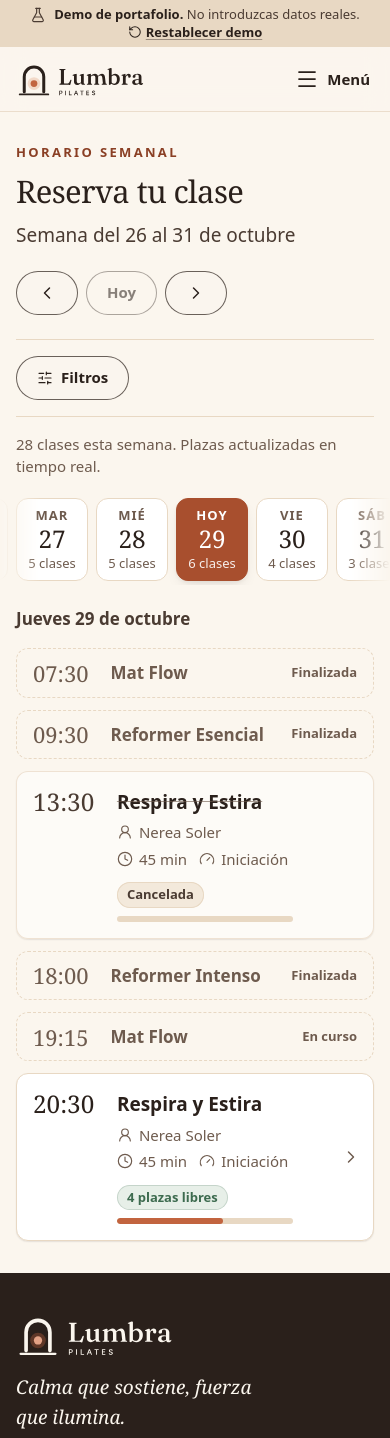
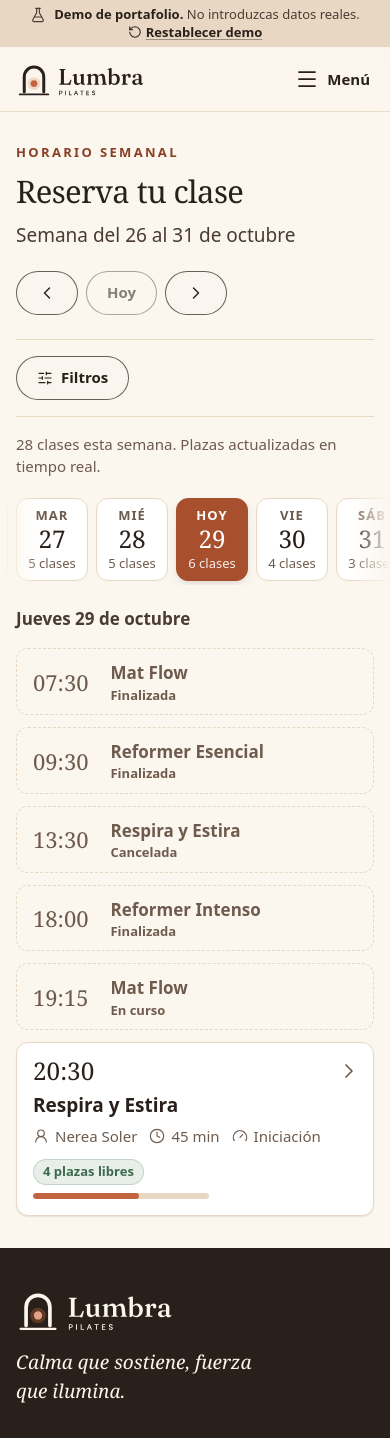
Before and after one commit to serratosa-tech/lumbra-pilates, a React (Vite) app: page /clases in a window 390 px wide. Shown: the top 1438 px of the page. Built offline with nearby package versions, Linux system fonts and the light colour scheme; a web font is replaced by a local one.

Commit message:
fix: tarjetas de clase en móvil

```diff
--- a/src/components/schedule/SessionCard.tsx
+++ b/src/components/schedule/SessionCard.tsx
@@ -23,7 +23,8 @@ interface SessionCardProps {
 const STRETCHED = 'text-left after:absolute after:inset-0 after:rounded-[inherit] focus-visible:outline-none'
 
 /**
- * Clase que ya ha empezado: solo hora, nombre y estado, atenuada, para que destaquen las que se pueden reservar.
+ * Clase que ya ha empezado: solo hora, nombre y estado («En curso», «Finalizada» o «Cancelada»),
+ * atenuada, para que destaquen las que se pueden reservar.
  * El contraste del texto se mantiene (sin opacidad).
  */
 function PastSessionCard({ session, now, compact, Heading }: { session: ClassSession; now: Date; compact: boolean; Heading: 'h3' | 'h4' }) {
@@ -55,11 +56,14 @@ function PastSessionCard({ session, now, compact, Heading }: { session: ClassSes
       </article>
     )
   }
+  // En móvil el estado va bajo el nombre, para que el nombre quepa en una línea.
   return (
-    <article className={cn(card, 'flex flex-wrap items-center gap-x-4 gap-y-1 px-4 py-2.5 sm:px-5')}>
+    <article className={cn(card, 'flex items-center gap-x-4 px-4 py-2.5 sm:px-5')}>
       <p className="w-[5ch] shrink-0 font-display text-xl leading-none tabular-nums">{timeTag}</p>
-      {heading}
-      {label}
+      <div className="flex min-w-0 flex-1 flex-col sm:flex-row sm:flex-wrap sm:items-center sm:justify-between sm:gap-x-4">
+        {heading}
+        {label}
+      </div>
     </article>
   )
 }
@@ -73,7 +77,10 @@ export function SessionCard({ session, now, variant = 'row', onOpen, to, heading
   const accessibleSuffix = `, ${time}, ${status.label}`
   const compact = variant === 'compact'
 
-  if (status.state === 'past') return <PastSessionCard session={session} now={now} compact={compact} Heading={Heading} />
+  // Toda clase que ya ha empezado, cancelada o no, va en versión compacta.
+  if (now.getTime() >= new Date(session.startsAt).getTime()) {
+    return <PastSessionCard session={session} now={now} compact={compact} Heading={Heading} />
+  }
 
   const title = interactive ? (
     to ? (
@@ -103,60 +110,48 @@ export function SessionCard({ session, now, variant = 'row', onOpen, to, heading
         interactive ? 'border-arena-200 hover:-translate-y-0.5 hover:border-arena-400 hover:shadow-md' : 'border-arena-200/70 bg-white/55 shadow-none',
         compact
           ? 'flex h-full flex-col gap-2 p-3'
-          : // Con texto muy grande el contenido (mínimo en rem) baja bajo la hora en vez de desbordar.
-            'flex flex-wrap items-start gap-x-4 gap-y-2 p-4 pr-10 sm:items-center sm:gap-x-5 sm:px-5',
+          : // En móvil la hora va encima del nombre: el texto usa todo el ancho de la tarjeta.
+            // Desde sm, en fila; con texto muy grande el contenido baja bajo la hora en vez de desbordar.
+            'flex flex-col gap-2 p-4 sm:flex-row sm:flex-wrap sm:items-center sm:gap-x-5 sm:px-5',
       )}
     >
-      {/* Ancho fijo en «ch» (crece con el texto) y cifras tabulares: los nombres empiezan todos a la misma altura. */}
+      {/* Desde sm, ancho fijo en «ch» (crece con el texto) y cifras tabulares: los nombres empiezan a la misma altura. */}
       <p
         className={cn(
           'shrink-0 font-display leading-none tabular-nums',
-          compact ? 'text-xl' : 'w-[5ch] pt-0.5 text-2xl sm:self-start sm:text-3xl',
+          compact ? 'text-xl' : 'text-2xl sm:w-[5ch] sm:self-start sm:pt-0.5 sm:text-3xl',
           !interactive && 'text-tinta-700',
         )}
       >
         <time dateTime={session.startsAt}>{time}</time>
       </p>
 
-      <div className={compact ? 'min-w-0' : 'min-w-[min(9rem,100%)] flex-1'}>
+      <div className={compact ? 'min-w-0' : 'min-w-0 sm:min-w-[min(12rem,100%)] sm:flex-1'}>
         <Heading className={cn('font-sans font-semibold tracking-normal', compact ? 'text-sm leading-snug' : 'text-lg')}>
           {title}
         </Heading>
-        {/* En móvil, la instructora en su fila y debajo duración y nivel siempre lado a lado, igual en todas las tarjetas. */}
-        <ul
-          className={cn(
-            'mt-1 text-piedra',
-            compact
-              ? 'flex flex-col gap-0.5 text-xs'
-              : 'grid grid-cols-[auto_minmax(0,1fr)] gap-x-3 gap-y-1 text-sm sm:flex sm:flex-wrap sm:items-center',
-          )}
-        >
-          <li className={cn('inline-flex items-center gap-1.5', !compact && 'col-span-2')}>
-            <UserRound aria-hidden="true" strokeWidth={1.75} className="size-4 shrink-0" />
-            {session.instructor}
-          </li>
-          <li className="inline-flex items-center gap-1.5 whitespace-nowrap">
-            <Clock aria-hidden="true" strokeWidth={1.75} className="size-4 shrink-0" />
-            {session.durationMinutes} min
-          </li>
-          <li className="inline-flex items-center gap-1.5">
-            <Gauge aria-hidden="true" strokeWidth={1.75} className="size-4 shrink-0" />
-            {LEVEL_LABELS[session.level]}
-          </li>
+        {/* Cada dato es un bloque entero con su icono: si no cabe, baja completo a la línea siguiente. */}
+        <ul className={cn('mt-1 text-piedra', compact ? 'flex flex-col gap-0.5 text-xs' : 'flex flex-wrap items-center gap-x-3 gap-y-1 text-sm')}>
+          {[
+            { icon: UserRound, text: session.instructor },
+            { icon: Clock, text: `${session.durationMinutes} min` },
+            { icon: Gauge, text: LEVEL_LABELS[session.level] },
+          ].map(({ icon: Icon, text }) => (
+            <li key={text} className={cn('inline-flex items-center gap-1.5', !compact && 'whitespace-nowrap')}>
+              <Icon aria-hidden="true" strokeWidth={1.75} className="size-4 shrink-0" />
+              {text}
+            </li>
+          ))}
         </ul>
         <SpotsMeter session={session} now={now} compact={compact} className="mt-3" />
       </div>
 
-      {/* La flecha móvil va en posición absoluta, fuera del flujo: no resta ancho al contenido. */}
       {!compact && interactive && (
         <>
-          <ChevronRight
-            aria-hidden="true"
-            strokeWidth={1.75}
-            className="absolute top-1/2 right-3 size-5 -translate-y-1/2 text-piedra sm:hidden"
-          />
+          {/* En móvil, la flecha va en la fila de la hora: no resta ancho al nombre ni a los datos. */}
+          <ChevronRight aria-hidden="true" strokeWidth={1.75} className="absolute top-4 right-3 size-6 text-piedra sm:hidden" />
           <span aria-hidden="true" className="hidden self-center sm:block">
-            <span className={buttonClasses(full ? 'ghost' : 'secondary', 'md')}>{full ? 'Lista de espera' : 'Reservar'}</span>
+            <span className={buttonClasses('secondary', 'md')}>{full ? 'Lista de espera' : 'Reservar'}</span>
           </span>
         </>
       )}
--- a/src/components/schedule/SessionCardSkeleton.tsx
+++ b/src/components/schedule/SessionCardSkeleton.tsx
@@ -13,8 +13,8 @@ export function SessionCardSkeleton({ compact = false }: { compact?: boolean })
     )
   }
   return (
-    <div className="flex items-start gap-4 rounded-md border border-arena-200 bg-white/70 p-4 sm:gap-5 sm:px-5">
-      <Skeleton className="h-8 w-14 shrink-0" />
+    <div className="flex flex-col gap-2 rounded-md border border-arena-200 bg-white/70 p-4 sm:flex-row sm:items-start sm:gap-5 sm:px-5">
+      <Skeleton className="h-7 w-14 shrink-0 sm:h-8" />
       <div className="flex flex-1 flex-col gap-2">
         <Skeleton className="h-5 w-40 max-w-full" />
         <Skeleton className="h-4 w-56 max-w-full" />
--- a/src/components/schedule/SpotsMeter.tsx
+++ b/src/components/schedule/SpotsMeter.tsx
@@ -28,12 +28,24 @@ export function SpotsMeter({
   className?: string
 }) {
   const status = spotsStatus(session, now, compact)
+  // Solo «Completa · lista de espera» es demasiado largo para móvil; el resto cabe entero.
+  const short = status.state === 'full' ? spotsStatus(session, now, true).label : status.label
   const occupancy =
     status.state === 'cancelled' ? 0 : Math.min(100, Math.round((session.bookedCount / session.capacity) * 100))
 
   return (
     <div className={cn('flex w-full flex-col items-start gap-2', !compact && 'max-w-44', className)}>
-      <Badge tone={status.tone}>{status.label}</Badge>
+      {/* El distintivo nunca se parte; en móvil, una clase completa dice solo «Completa». */}
+      <Badge tone={status.tone} className="whitespace-nowrap">
+        {short === status.label ? (
+          status.label
+        ) : (
+          <>
+            <span className="sm:hidden">{short}</span>
+            <span className="hidden sm:inline">{status.label}</span>
+          </>
+        )}
+      </Badge>
       <span
         role="img"
         aria-label={`${session.bookedCount} de ${session.capacity} plazas ocupadas`}
```
Also changed, not shown: 1 other file (tests, documents, lock files or other folders).
